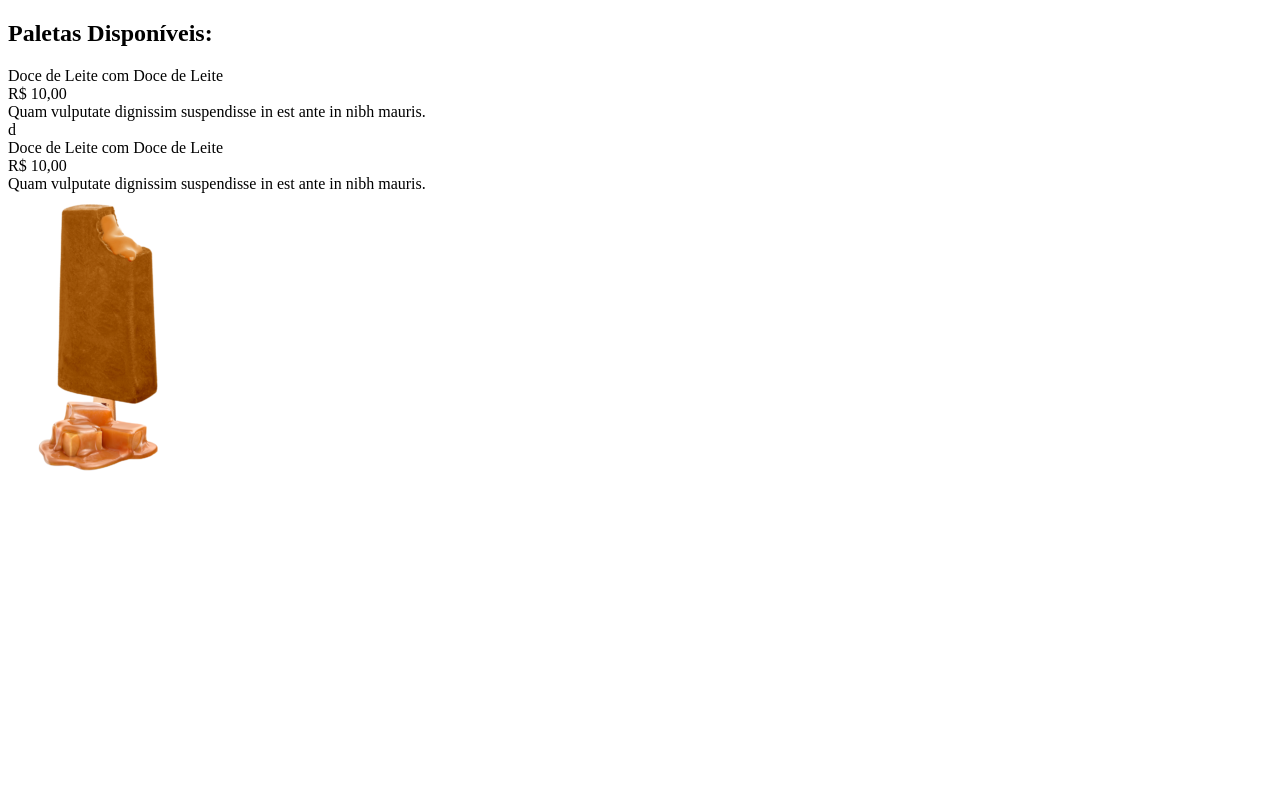
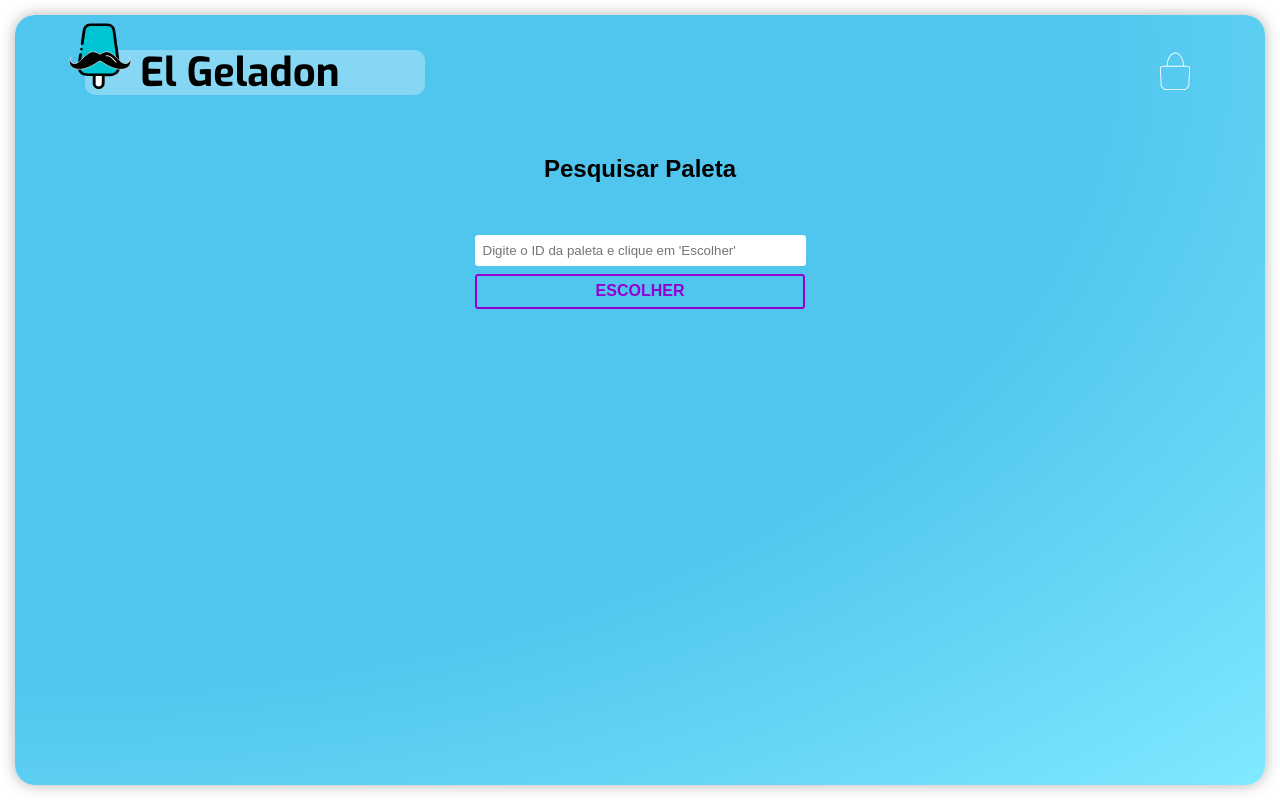
Before and after one commit to brabrahen/m06_a01, a website: page index.html in a window 1280 px wide. Drawn offline with Linux system fonts and the light colour scheme; no server answers.

Commit message:
pesquisa ok

```diff
--- a/index.html
+++ b/index.html
@@ -1,32 +1,51 @@
 <!DOCTYPE html>
 <html lang="pt-br">
-<head>
-    <meta charset="UTF-8">
-    <meta http-equiv="X-UA-Compatible" content="IE=edge">
-    <meta name="viewport" content="width=device-width, initial-scale=1.0">
+  <head>
+    <meta charset="UTF-8" />
+    <meta http-equiv="X-UA-Compatible" content="IE=edge" />
+    <meta name="viewport" content="width=device-width, initial-scale=1.0" />
     <title>El Geladon</title>
-    <link rel="'stylesheet" href="./style.css">
+    <link rel="stylesheet" href="./style.css" />
     <script src="script.js" defer></script>
-</head>
-<body>
-    <div class="Home">
-        <h2>Paletas Disponíveis:</h2>
-        <div class="Home__container">
-          <div class="PaletaListaItem">
-            <div>
-              <div class="PaletaListaItem__sabor">Doce de Leite com Doce de Leite</div>
-              <div class="PaletaListaItem__preco">R$ 10,00</div>
-              <div class="PaletaListaItem__descricao">Quam vulputate dignissim suspendisse in est ante in nibh mauris.</div>
+  </head>
+  <body>
+  <div class="Home">
+      <div class="Home__header Header">
+        <div class="row">
+          <div class="Header__logo Logo">
+            <img
+              src="assets/logo.svg"
+              width="70px"
+              alt="Logo El Geladon"
+              class="Logo__icone"
+            />
+            <span class="Logo__titulo"> El Geladon </span>
+          </div>
+
+          <div class="Header__opcoes Opcoes">
+            <div class="Opcoes__sacola Sacola">
+              <img
+                src="assets/icons/sacola.svg"
+                width="40px"
+                class="Sacola__icone"
+                alt="Sacola de compras"
+              />
             </div>
-             d
-    <div class="PaletaListaItem__sabor">Doce de Leite com Doce de Leite</div>
-              <div class="PaletaListaItem__preco">R$ 10,00</div>
-              <div class="PaletaListaItem__descricao">Quam vulputate dignissim suspendisse in est ante in nibh mauris.</div>
-            </div>
-              <img class="PaletaListaItem__foto" src=assets/images/doce-de-leite-com-doce-de-leite.png alt="Paleta de Doce de Leite" />
           </div>
         </div>
       </div>
+    <h2>Pesquisar Paleta</h2>
+        <div class="paleta-escolhida-espaco">
+            <div id="paleta-escolhida-input-espaco">
+                <input type="number" id="idPaleta" placeholder="Digite o ID da paleta e clique em 'Escolher'" />
+                <button id="idPaletaButton" onclick="findByIdPaletas()">ESCOLHER</button>
+            </div>
+            <div id="paletaEscolhida"></div>
+            <div class="PaletaLista" id="paletaList"></div>
+        </div>
+      </div>
 
+
+  </div>
 </body>
 </html>
--- a/script.js
+++ b/script.js
@@ -1,31 +1,50 @@
 const baseUrl = 'http://localhost:3001';
 
-const findPaletas = async () => {
+const findAllPaletas = async () => {
   const response = await fetch(`${baseUrl}/paletas`);
   const paletas = await response.json();
   paletas.forEach((paleta) => {
-      document.getElementById("paletaList").insertAdjacentElement(
-          "beforeend",
+    document.getElementById('paletaList').insertAdjacentHTML(
+      'beforeend',
       `<div class="PaletaListaItem">
       <div>
           <div class="PaletaListaItem__sabor">${paleta.sabor}</div>
           <div class="PaletaListaItem__preco">R$ ${paleta.preco.toFixed(
-                      2
+            2,
           )}</div>
           <div class="PaletaListaItem__descricao">${paleta.descricao}</div>
         </div>
           <img class="PaletaListaItem__foto" src=${
             paleta.foto
           } alt=${`Paleta de ${paleta.sabor}`} />
-                </div>`
-            );
-          });
-
-        };
-
-        findPaletas();`
+      </div>`,
     );
   });
 };
 
-findPaletas();
+// Restante do código...
+findAllPaletas();
+
+// NOVO TRECHO
+const findByIdPaletas = async () => {
+  const id = document.getElementById('idPaleta').value;
+
+  const response = await fetch(`${baseUrl}/find-paleta/${id}`);
+
+  const paleta = await response.json();
+
+  const paletaEscolhidaDiv = document.getElementById('paletaEscolhida');
+
+  paletaEscolhidaDiv.innerHTML = `<div class="PaletaCardItem">
+    <div>
+      <div class="PaletaCardItem__sabor">${paleta.sabor}</div>
+      <div class="PaletaCardItem__preco">R$ ${paleta.preco.toFixed(2)}</div>
+      <div class="PaletaCardItem__descricao">${paleta.descricao}</div>
+    </div>
+      <img class="PaletaCardItem__foto" src=${
+        paleta.foto
+      } alt=${`Paleta de ${paleta.sabor}`} />
+  </div>`;
+};
+
+findAllPaletas();
--- a/style.css
+++ b/style.css
@@ -121,3 +121,130 @@ html {
   height: 150px;
   margin-right: -60px;
 }
+
+.paleta-escolhida-espaco {
+  display: flex;
+  flex-direction: column;
+  align-items: center;
+  padding: 2rem;
+}
+
+#idPaleta {
+  padding: 0.5rem;
+  width: 315px;
+  border: none;
+  border-radius: 0.2rem;
+}
+
+#idPaletaButton {
+  background-color: transparent;
+  border: 2px solid #9400d3;
+  padding: 0.4rem;
+  color: #9400d3;
+  font-weight: 600;
+  border-radius: 0.2rem;
+  width: 330px;
+  margin-top: 0.5rem;
+  cursor: pointer;
+  transition: all 0.3s ease-in-out;
+  font-size: 1rem;
+}
+
+#idPaletaButton:hover {
+  background-color: #9400d3;
+  color: #ffffff;
+}
+
+#paleta-escolhida-input-espaco {
+  display: flex;
+  flex-direction: column;
+  align-items: center;
+  width: 100%;
+}
+
+.Header {
+  max-width: 1110px;
+  margin: 0 auto 25px auto;
+  position: relative;
+}
+
+.row {
+  display: flex;
+  width: 100%;
+  justify-content: space-between;
+  margin: 20px 0 35px 0;
+}
+
+.Logo {
+  display: flex;
+  align-items: center;
+  border-radius: 10px;
+  background-color: rgba(255, 255, 255, 0.3);
+  width: 340px;
+  height: 45px;
+}
+
+.Logo__titulo {
+  position: absolute;
+  left: 55px;
+  font-family: 'Exo';
+  font-weight: 700;
+  font-size: 2.5em;
+}
+
+.Logo__icone {
+  position: absolute;
+  left: -20px;
+  top: -15px;
+}
+
+.Sacola {
+  position: relative;
+}
+
+.Sacola__icone {
+  cursor: pointer;
+}
+
+.Sacola__badge {
+  background-color: red;
+  width: 20px;
+  height: 20px;
+  text-align: center;
+  vertical-align: middle;
+  position: absolute;
+  color: white;
+  font-size: 0.9em;
+  display: flex;
+  justify-content: center;
+  align-items: center;
+  border-radius: 50%;
+  bottom: 0;
+  right: 0;
+}
+
+@media (max-width: 1220px) {
+  .Header {
+    max-width: 720px;
+  }
+}
+
+@media (max-width: 840px) {
+  .Header {
+    max-width: 320px;
+  }
+}
+
+@media (max-width: 400px) {
+  .Header {
+    max-width: 250px;
+  }
+
+  .row {
+    column-gap: 20px;
+  }
+
+  .Logo__titulo {
+    font-size: 1.5em;
+  }
+}
```
Also changed, not shown: index.js (+9 -8 lines), assets/icons/sacola.svg (added), assets/logo.svg (added). Lines whose indentation alone changed are shown as unchanged.
